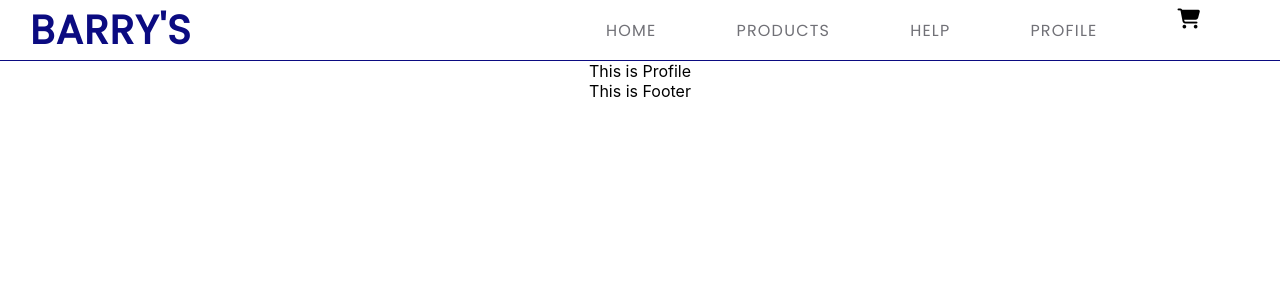
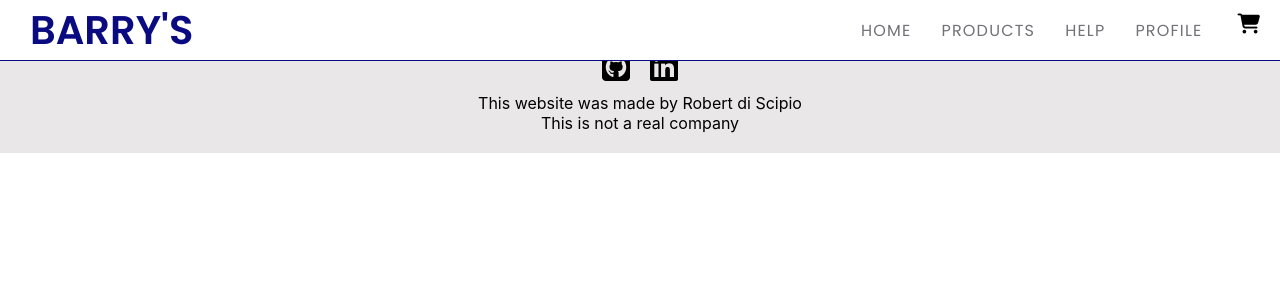
Before and after one commit to radiscipio/Project-4, a React (Create React App) app in the folder client/: page /Profile in a window 1280 px wide. Shown: the top 300 px of the page. Built offline with nearby package versions, Linux system fonts and the light colour scheme.

Commit message:
Home layout Desktop

```diff
--- a/client/src/components/Footer/Footer.jsx
+++ b/client/src/components/Footer/Footer.jsx
@@ -1,10 +1,16 @@
 import React from 'react'
 import './footer.css'
+import { Link } from 'react-router-dom'
 
 function Footer() {
   return (
     <div className='footer-main'>
-      <div>This is Footer</div>
+      <div>
+        <a href='https://github.com/radiscipio'><i className="fab fa-github-square fa-2x"></i></a>
+        <a href='https://www.linkedin.com/in/radiscipio/'><i className="fab fa-linkedin fa-2x"></i></a>
+      </div>
+      <div>This website was made by Robert di Scipio</div>
+      <div>This is not a real company</div>
     </div>
   )
 }
--- a/client/src/components/Footer/footer.css
+++ b/client/src/components/Footer/footer.css
@@ -1,3 +1,13 @@
-footer-main {
-  margin: 40px;
+.footer-main {
+  background-color: rgb(233, 231, 231);
+  display: flex;
+  justify-content: flex-start;
+  flex-direction: column;
+  padding: 20px;
+  border-top: 1px solid rgb(11, 11, 129);
 }
+
+.fab {
+  color: black;
+  padding: 10px;
+}
--- a/client/src/components/Header/Header.jsx
+++ b/client/src/components/Header/Header.jsx
@@ -11,14 +11,12 @@ class Header extends React.Component {
   render() {
     return (
       <div className='header-container'>
-          <Link className='links' to="/"><h1>Barry's</h1></Link>
+        <Link className='logo-link' to="/"><h1>Barry's</h1></Link>
         <div className='links-container'>
-          <div className='right-links'>
-            <div><Link  className='links' to="/">Home</Link></div>
-            <div><Link  className='links' to="/Products">Products</Link></div>
-            <div><Link className='links' to="/Help">Help</Link></div>
-            <div><Link className='links' to="/Profile">Profile</Link></div>
-          </div>
+          <div className='nav-bar'><Link className='links' to="/">Home</Link></div>
+          <div className='nav-bar'><Link className='links' to="/Products">Products</Link></div>
+          <div className='nav-bar'><Link className='links' to="/Help">Help</Link></div>
+          <div className='nav-bar'><Link className='links' to="/Profile">Profile</Link></div>
           <i className="fas fa-shopping-cart fa-lg"></i>
         </div>
       </div>
--- a/client/src/components/Header/header.css
+++ b/client/src/components/Header/header.css
@@ -1,4 +1,4 @@
-@import url('https://fonts.googleapis.com/css?family=Poppins&display=swap');
+@import url('https://fonts.googleapis.com/css?family=Poppins:400,500,600&display=swap');
 
 h1 {
   font-size: 40px;
@@ -8,7 +8,7 @@ h1 {
 }
 
 i {
-  padding-right: 80px;
+  padding: 20px;
 }
 
 i:hover {
@@ -21,20 +21,33 @@ i:hover {
   justify-content: space-between;
   font-family: 'Poppins', sans-serif;
   border-bottom: 1px solid rgb(11, 11, 129);
+  position: fixed;
+  width: 100%;
+  background-color: white;
 }
 
-.links {
+.logo-link {
   text-decoration: none;
-  padding-right: 80px;
-  color: rgb(113, 113, 119);
   text-transform: uppercase;
-  letter-spacing: 1.2px;
 }
 
 .links-container {
   display: flex;
 }
 
-.right-links {
+.links {
+  text-decoration: none;
+  color: rgb(113, 113, 119);
+  text-transform: uppercase;
+  letter-spacing: 1.2px;
+  padding: 15px;
+}
+
+.links:hover {
+  background-color: rgb(233, 231, 231);
+}
+
+
+.nav-bar {
   display: flex;
 }
--- a/client/src/components/Help/Help.jsx
+++ b/client/src/components/Help/Help.jsx
@@ -1,9 +1,21 @@
 import React from 'react'
+import './help.css'
 
 function Help() {
   return (
     <div>
-      This is Help
+      <div className='help-container'>
+        <div>
+          <div className='problem'>Run into a problem?</div>
+          <a href="https://www.linkedin.com/in/radiscipio/"><div>Contact us here!</div></a>
+        </div>
+        <div className="dog-container">
+          <div className="apology">Sorry you had some trouble. Here's a photo of two really awesome dogs to make you feel better!</div>
+          <div>
+            <img className="dog-pic" src={("https://res.cloudinary.com/radiscipio/image/upload/v1570484903/evxm2017blfmc05fepel.jpg")} />
+          </div>
+        </div>
+      </div>
     </div>
   )
 }
--- a/client/src/components/Help/help.css
+++ b/client/src/components/Help/help.css
@@ -0,0 +1,30 @@
+.help-container {
+  padding: 100px 0px;
+  display: flex;
+  justify-content: flex-start
+}
+
+.problem {
+  font-size: 40px;
+  width: 800px;
+  flex: 2;
+  padding: 25px;
+}
+
+.dog-container {
+  display: flex;
+  flex-direction: column;
+  align-items: center;
+  flex: 1;
+}
+
+.apology {
+  font-size: 22px;
+  width: 400px;
+  padding-bottom: 15px;
+}
+
+.dog-pic {
+  height: 70%;
+  width: 70%;
+}
--- a/client/src/components/Home/Home.jsx
+++ b/client/src/components/Home/Home.jsx
@@ -11,30 +11,44 @@ function Home() {
       <div>
         <div className='main-body'>
           <div className='main-container'>
-            <div className='sword'>
-              <img className="main-icons" src={("https://res.cloudinary.com/radiscipio/image/upload/v1570468905/ykhmkkk00l3k0hshcf5k.png")} />
+            <div className='about-box'>
+              <img className="main-icons" src={("https://res.cloudinary.com/radiscipio/image/upload/v1570468905/ykhmkkk00l3k0hshcf5k.png")} alt="" />
               <div>
-                We employ Japanese Master Swordsmiths to make the perfect razor
+                Hand crafted by Japanese Master Swordsmiths, in a secluded forest, on top of a mountain
               </div>
             </div>
-            <div className='main-razor'>
-            <img className="main-icons" src={("https://res.cloudinary.com/radiscipio/image/upload/v1570468905/lkhwj4bhtfnabts8s6xo.png")} />
-              <div className='main-right-tag'>The last razor you'll ever need</div>
+            <div className='about-box'>
+              <img className="main-icons" src={("https://res.cloudinary.com/radiscipio/image/upload/v1570468905/lkhwj4bhtfnabts8s6xo.png")} alt="" />
+              <div>The last razor you'll ever need</div>
               <div><Link className='product-link' to='/Products'>See them here</Link></div>
             </div>
-            <div className='main-music'>
-              <img className="main-icons" src={("https://res.cloudinary.com/radiscipio/image/upload/v1570468905/qtrfbi11qr3dgzqqmulq.png")} />
+            <div className='about-box'>
+              <img className="main-icons" src={("https://res.cloudinary.com/radiscipio/image/upload/v1570468905/qtrfbi11qr3dgzqqmulq.png")} alt="" />
               <div>
-              Our razors wake up to the sweet melody of a twenty piece symphony orchestra. Only the best, for the best
+                Our razors wake up to the sweet melody of a twenty piece symphony orchestra. Only the best, for the best
               </div>
-          </div>
+            </div>
           </div>
         </div>
         <div className='image-container'>
-          <img className='four-panel' src={("https://res.cloudinary.com/radiscipio/image/upload/v1570471656/pkai38u2uuv5cuiu3iy2.jpg")} />
-          <img className='four-panel' src={("https://res.cloudinary.com/radiscipio/image/upload/v1570471752/qywflpxingshggf1moi4.jpg")} />
-          <img className='four-panel' src={("https://res.cloudinary.com/radiscipio/image/upload/v1570471794/evtjyvevdezfneqmdfhx.jpg")} />
-          <img className='four-panel' src={("https://res.cloudinary.com/radiscipio/image/upload/v1570471711/roxw6izcuzwjtcupwb3c.png")} />
+          <img className='four-panel' src={("https://res.cloudinary.com/radiscipio/image/upload/v1570471656/pkai38u2uuv5cuiu3iy2.jpg")} alt="" />
+          <img className='four-panel' src={("https://res.cloudinary.com/radiscipio/image/upload/v1570471752/qywflpxingshggf1moi4.jpg")} alt="" />
+          <img className='four-panel' src={("https://res.cloudinary.com/radiscipio/image/upload/v1570471794/evtjyvevdezfneqmdfhx.jpg")} alt="" />
+          <img className='four-panel' src={("https://res.cloudinary.com/radiscipio/image/upload/v1570471711/roxw6izcuzwjtcupwb3c.png")} alt="" />
+        </div>
+      </div>
+      <div className='main-container'>
+        <div className='testimonial'>
+          <div>"My dad came back after 18 years just to teach me how to shave with these razors"</div>
+          <div>- Guy Manderson</div>
+        </div>
+        <div className='testimonial'>
+        <div>"Shave so smooth that Rob Thomas and Santana had to make another song about it"</div>
+          <div>- Jackson Michaels</div>
+        </div>
+        <div className='testimonial'>
+        <div>"Please leave me alone, I've never even heard of that company before"</div>
+          <div>- Some guy named Barry</div>
         </div>
       </div>
     </div>
--- a/client/src/components/Home/home.css
+++ b/client/src/components/Home/home.css
@@ -1,4 +1,4 @@
-@import url('https://fonts.googleapis.com/css?family=Poppins&display=swap');
+@import url('https://fonts.googleapis.com/css?family=Poppins:400,500,600&display=swap');
 
 .home-container {
   background-image: url('https://res.cloudinary.com/radiscipio/image/upload/v1570456117/qsk2n8ry747mocxtw4ap.jpg');
@@ -6,12 +6,13 @@
   height: 300px;
   background-repeat: no-repeat;
   background-size: cover;
+  padding-top: 75px;
 }
 
 .home-tagline {
   display: flex;
-  font-size: 20px;
-  padding: 20px;
+  font-size: 25px;
+  padding: 200px 0px 0px 30px;
   font-family: 'Poppins', sans-serif;
 }
 
@@ -22,12 +23,6 @@
   border-radius: 20px;
   margin: 50px 100px;
   box-shadow: 0px 8px 15px 0px rgba(0,0,0,0.1);
-}
-
-.sword {
-  font-size: 18px;
-  flex: 1;
-  paddign: 0px 15px;
 }
 
 img.main-icons {
@@ -43,15 +38,10 @@ img.main-icons {
   margin: 20px;
 }
 
-.main-music {
+.about-box {
   font-size: 18px;
   flex: 1;
   padding: 0px 15px;
-}
-
-.main-razor {
-  font-size: 18px;
-  flex: 1;
 }
 
 .product-link {
@@ -75,3 +65,9 @@ img.main-icons {
   height: 50%;
   width: 50%;
 }
+
+.testimonial {
+  font-size: 18px;
+  flex: 1;
+  padding: 0px 15px;
+}
```
